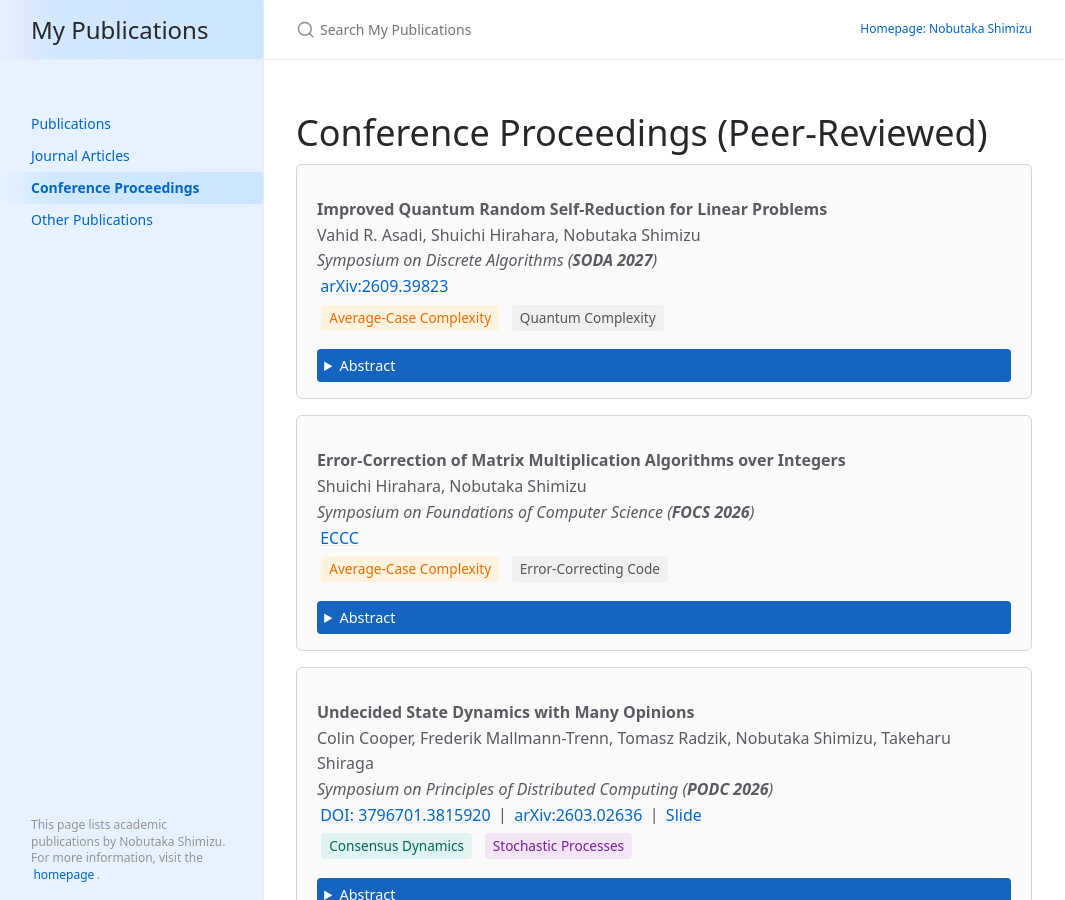
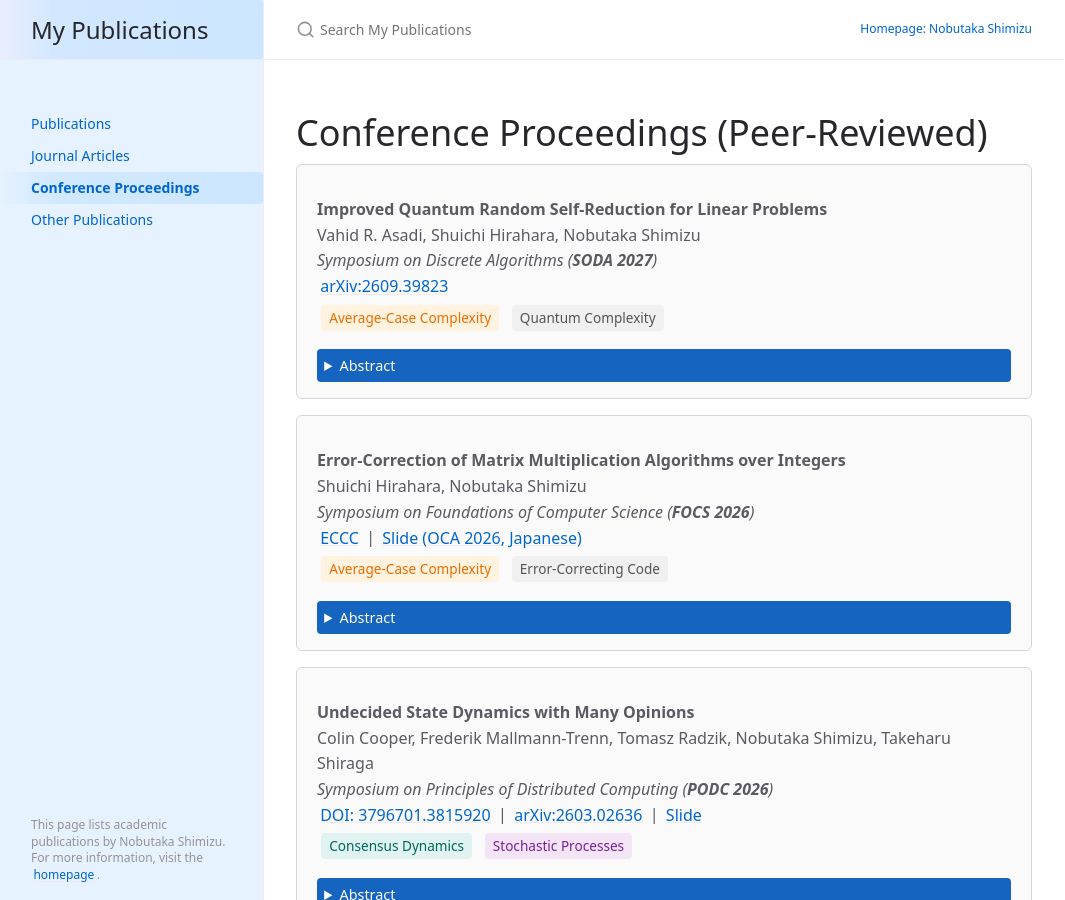
Before and after one commit to NobutakaShimizu/mypapers, a Jekyll site: the page built from docs/conference.md, in a window 1280 px wide and 900 px high. Shown: the whole window, without its empty margins (0-1065 px from the left). Built offline with Jekyll 4.4.1, drawn with Linux system fonts in a browser that asks for light colours; cached includes are drawn as plain includes.

Commit message:
Link public Japanese slides covering integer matrix multiplication
Add the OCA 2026 lecture deck to the FOCS 2026 entry, explicitly labeled as Japanese OCA slides. The public lecture deck identifies Hirahara and Shimizu's FOCS 2026 result and includes a section on integer matrix multiplication.

Sources:
https://sites.google.com/view/oca2026/
https://github.com/NobutakaShimizu/dentsu_2026/blob/2e02fe3c572d89df55790e71a4f61366844e470b/slides.md
https://nobutakashimizu.github.io/dentsu_2026/
https://eccc.weizmann.ac.il/report/2026/236/

```diff
--- a/docs/conference.md
+++ b/docs/conference.md
@@ -29,7 +29,7 @@ nav_order: 3
 <div class="paper" markdown="1">**Error-Correction of Matrix Multiplication Algorithms over Integers**<br>
   Shuichi Hirahara, Nobutaka Shimizu<br>
   *Symposium on Foundations of Computer Science (**FOCS 2026**)*<br>
-  [ECCC](https://eccc.weizmann.ac.il/report/2026/236/) <br>
+  [ECCC](https://eccc.weizmann.ac.il/report/2026/236/) | [Slide (OCA 2026, Japanese)](https://nobutakashimizu.github.io/dentsu_2026/) <br>
   <span class="paper-tag complexity">Average-Case Complexity</span> <span class="paper-tag code">Error-Correcting Code</span>
   <details class="paper-abstract"><summary>Abstract</summary>
   <div class="paper-abstract-body">
```
